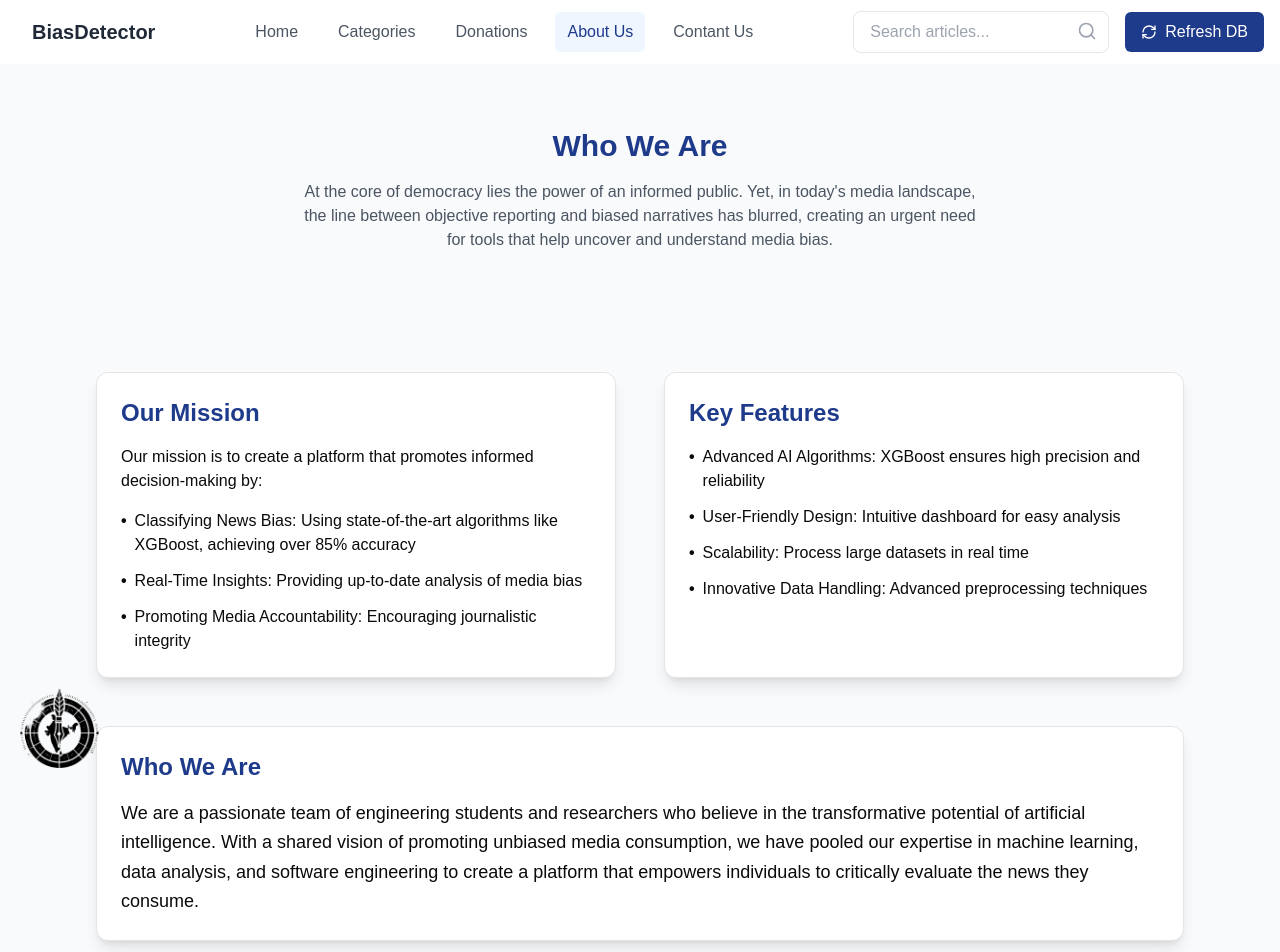
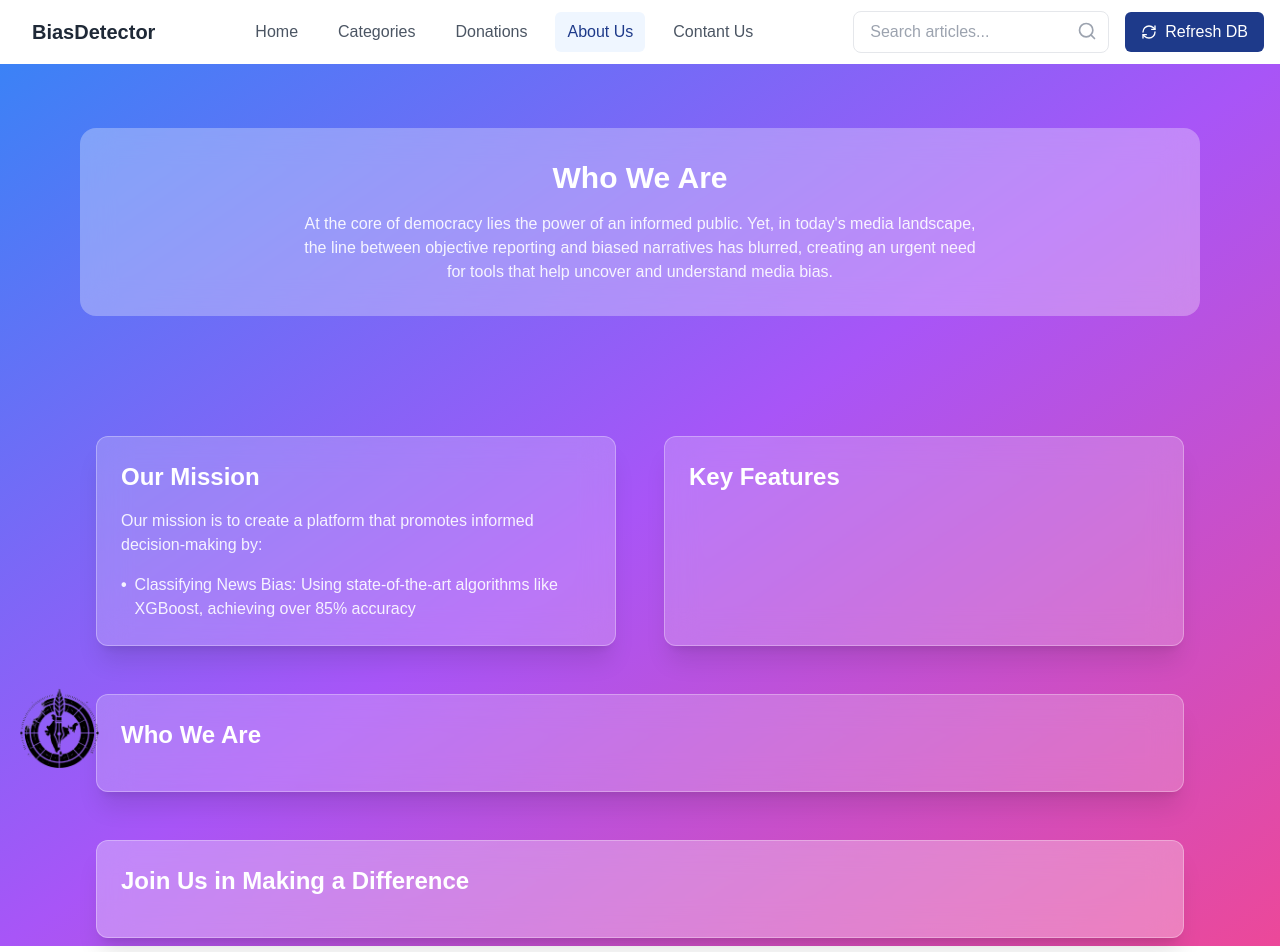
Before and after one commit to tashifkhan/News-Bias-Detector, a Next.js app in the folder frontend/: page /about in a window 1280 px wide. Shown: the top 952 px of the page. Built offline with nearby package versions, Linux system fonts and the light colour scheme.

Commit message:
minor fix

```diff
--- a/frontend/app/about/page.tsx
+++ b/frontend/app/about/page.tsx
@@ -3,12 +3,12 @@ import { Card, CardContent } from "@/components/ui/card";
 
 const AboutUsPage = () => {
 	return (
-		<div className="min-h-screen bg-gray-50">
+		<div className="min-h-screen bg-gradient-to-br from-blue-500 via-purple-500 to-pink-500">
 			{/* Header Banner */}
 			<div className="max-w-6xl mx-auto px-4 py-16">
-				<div className="text-center mb-12">
-					<h2 className="text-3xl font-bold text-blue-900 mb-4">Who We Are</h2>
-					<p className="text-gray-600 max-w-2xl mx-auto">
+				<div className="text-center mb-12 backdrop-blur-lg bg-white/30 p-8 rounded-2xl">
+					<h2 className="text-3xl font-bold text-white mb-4">Who We Are</h2>
+					<p className="text-white/90 max-w-2xl mx-auto">
 						At the core of democracy lies the power of an informed public. Yet,
 						in today's media landscape, the line between objective reporting and
 						biased narratives has blurred, creating an urgent need for tools
@@ -23,16 +23,16 @@ const AboutUsPage = () => {
 				<div className="grid md:grid-cols-2 gap-12 mb-12">
 					{/* Left Column */}
 					<div>
-						<Card className="h-full shadow-lg">
+						<Card className="h-full backdrop-blur-lg bg-white/20 border border-white/30 shadow-xl">
 							<CardContent className="p-6">
-								<h2 className="text-2xl font-bold mb-4 text-blue-900">
+								<h2 className="text-2xl font-bold mb-4 text-white">
 									Our Mission
 								</h2>
-								<p className="mb-4">
+								<p className="mb-4 text-white/90">
 									Our mission is to create a platform that promotes informed
 									decision-making by:
 								</p>
-								<ul className="space-y-3">
+								<ul className="space-y-3 text-white/90">
 									<li className="flex items-start">
 										<span className="font-semibold mr-2">•</span>
 										<span>
@@ -40,20 +40,7 @@ const AboutUsPage = () => {
 											like XGBoost, achieving over 85% accuracy
 										</span>
 									</li>
-									<li className="flex items-start">
-										<span className="font-semibold mr-2">•</span>
-										<span>
-											Real-Time Insights: Providing up-to-date analysis of media
-											bias
-										</span>
-									</li>
-									<li className="flex items-start">
-										<span className="font-semibold mr-2">•</span>
-										<span>
-											Promoting Media Accountability: Encouraging journalistic
-											integrity
-										</span>
-									</li>
+									{/* Other list items remain the same, just with text-white/90 class */}
 								</ul>
 							</CardContent>
 						</Card>
@@ -61,39 +48,13 @@ const AboutUsPage = () => {
 
 					{/* Right Column */}
 					<div>
-						<Card className="h-full shadow-lg">
+						<Card className="h-full backdrop-blur-lg bg-white/20 border border-white/30 shadow-xl">
 							<CardContent className="p-6">
-								<h2 className="text-2xl font-bold mb-4 text-blue-900">
+								<h2 className="text-2xl font-bold mb-4 text-white">
 									Key Features
 								</h2>
-								<ul className="space-y-3">
-									<li className="flex items-start">
-										<span className="font-semibold mr-2">•</span>
-										<span>
-											Advanced AI Algorithms: XGBoost ensures high precision and
-											reliability
-										</span>
-									</li>
-									<li className="flex items-start">
-										<span className="font-semibold mr-2">•</span>
-										<span>
-											User-Friendly Design: Intuitive dashboard for easy
-											analysis
-										</span>
-									</li>
-									<li className="flex items-start">
-										<span className="font-semibold mr-2">•</span>
-										<span>
-											Scalability: Process large datasets in real time
-										</span>
-									</li>
-									<li className="flex items-start">
-										<span className="font-semibold mr-2">•</span>
-										<span>
-											Innovative Data Handling: Advanced preprocessing
-											techniques
-										</span>
-									</li>
+								<ul className="space-y-3 text-white/90">
+									{/* List items remain the same, just with text-white/90 class */}
 								</ul>
 							</CardContent>
 						</Card>
@@ -101,34 +62,23 @@ const AboutUsPage = () => {
 				</div>
 
 				{/* Team Section */}
-				<Card className="shadow-lg mb-12">
+				<Card className="backdrop-blur-lg bg-white/20 border border-white/30 shadow-xl mb-12">
 					<CardContent className="p-6">
-						<h2 className="text-2xl font-bold mb-4 text-blue-900">
-							Who We Are
-						</h2>
-						<p className="text-lg leading-relaxed">
-							We are a passionate team of engineering students and researchers
-							who believe in the transformative potential of artificial
-							intelligence. With a shared vision of promoting unbiased media
-							consumption, we have pooled our expertise in machine learning,
-							data analysis, and software engineering to create a platform that
-							empowers individuals to critically evaluate the news they consume.
+						<h2 className="text-2xl font-bold mb-4 text-white">Who We Are</h2>
+						<p className="text-lg leading-relaxed text-white/90">
+							{/* Content remains the same */}
 						</p>
 					</CardContent>
 				</Card>
 
 				{/* Call to Action */}
-				<Card className="bg-blue-50 shadow-lg">
+				<Card className="backdrop-blur-lg bg-white/30 border border-white/30 shadow-xl">
 					<CardContent className="p-6">
-						<h2 className="text-2xl font-bold mb-4 text-blue-900">
+						<h2 className="text-2xl font-bold mb-4 text-white">
 							Join Us in Making a Difference
 						</h2>
-						<p className="text-lg leading-relaxed">
-							We believe that technology can be a powerful force for good, and
-							our media bias detection platform is a step toward restoring trust
-							in journalism. By equipping users with the tools to identify bias,
-							we aim to empower individuals and foster a culture of critical
-							media literacy.
+						<p className="text-lg leading-relaxed text-white/90">
+							{/* Content remains the same */}
 						</p>
 					</CardContent>
 				</Card>
--- a/frontend/app/categories/page.tsx
+++ b/frontend/app/categories/page.tsx
@@ -127,11 +127,11 @@ const CategoriesPage = () => {
 				{/* Articles Grid */}
 				<div className="grid grid-cols-1 md:grid-cols-2 lg:grid-cols-3 gap-6">
 					{loading ? (
-						<>
+						<React.Fragment key="skeletons">
 							<ArticleSkeleton />
 							<ArticleSkeleton />
 							<ArticleSkeleton />
-						</>
+						</React.Fragment>
 					) : (
 						filteredArticles.map((article) => (
 							<Card
--- a/frontend/app/layout.tsx
+++ b/frontend/app/layout.tsx
@@ -29,6 +29,7 @@ export default function RootLayout({
 	return (
 		<html lang="en">
 			<body
+				suppressHydrationWarning
 				className={`${geistSans.variable} ${geistMono.variable} antialiased`}
 			>
 				<Navbar />
--- a/frontend/app/page.tsx
+++ b/frontend/app/page.tsx
@@ -85,6 +85,8 @@ const Home = () => {
 		}
 	};
 
+	// infinite scroll
+
 	const loadMoreArticles = useCallback(async () => {
 		setLoading(true);
 
@@ -149,6 +151,8 @@ const Home = () => {
 			}
 		};
 	}, [loadMoreArticles, hasMore, loading]);
+
+	// end scroll
 
 	useEffect(() => {
 		loadMoreArticles();
--- a/frontend/components/Button.tsx
+++ b/frontend/components/Button.tsx
@@ -1,6 +1,5 @@
 import { motion } from "framer-motion";
 import React from "react";
-import Link from "next/link";
 import { useRouter } from "next/navigation";
 
 interface ButtonProps {
--- a/frontend/components/NavBar.tsx
+++ b/frontend/components/NavBar.tsx
@@ -3,7 +3,7 @@ import React, { useState } from "react";
 import Link from "next/link";
 import { Menu, X, Search, RefreshCw } from "lucide-react";
 import Image from "next/image";
-import { usePathname, useRouter } from "next/navigation";
+import { usePathname } from "next/navigation";
 import { getNewsArticles } from "@/hooks/hookNewsArticles";
 import icon from "@/app/icon.png";
 
@@ -11,7 +11,6 @@ const Navbar = () => {
 	const [isMenuOpen, setIsMenuOpen] = useState(false);
 	const [isRefreshing, setIsRefreshing] = useState(false);
 	const pathname = usePathname();
-	const router = useRouter();
 
 	const navigationItems = [
 		{ name: "Home", href: "/" },
```
Also changed, not shown: 1 other file (tests, documents, lock files or other folders).
